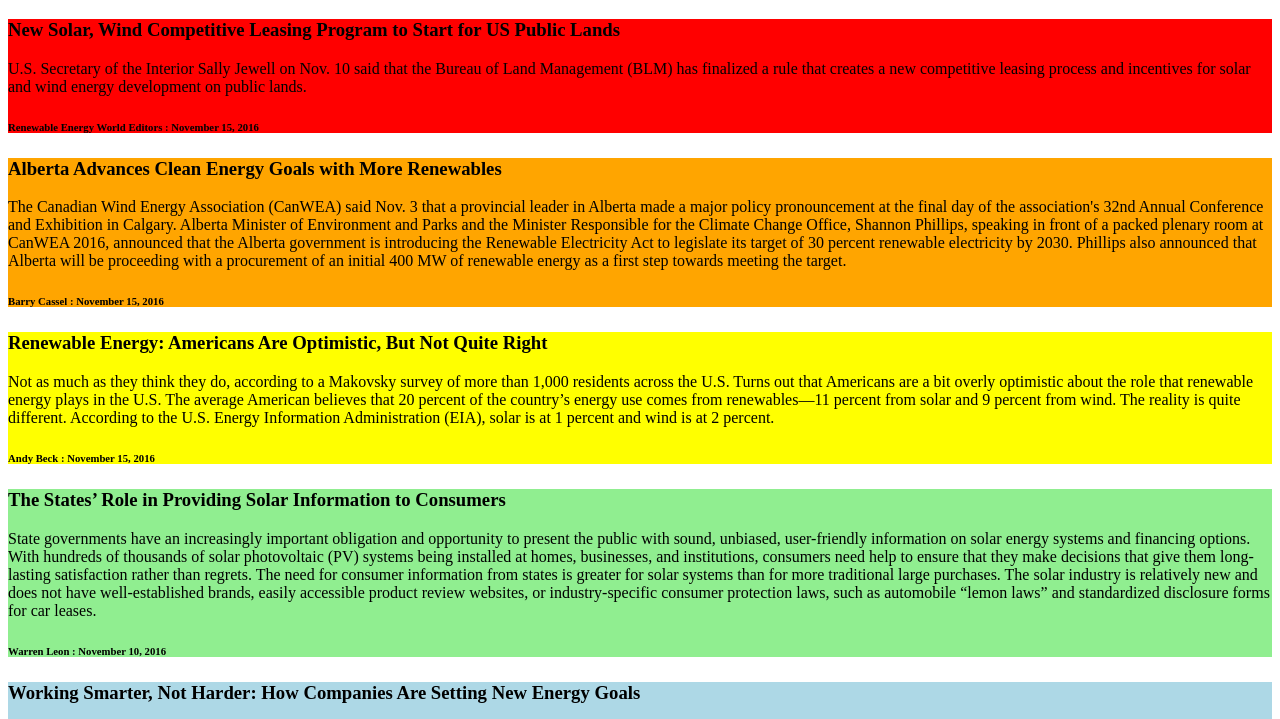
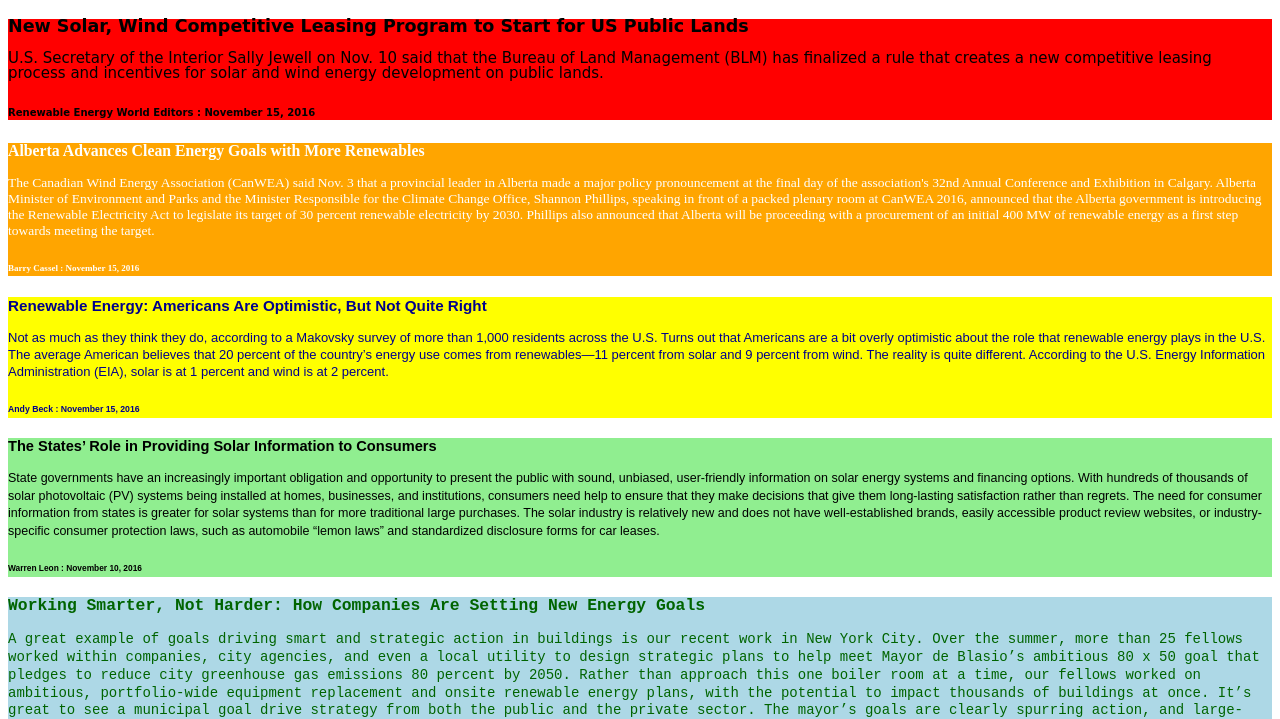
Before and after one commit to lukewalt/blogpage, a plain HTML site: page index.html in a window 1280 px wide. Shown: the part 61-780 px from the top of the page. Drawn offline with Linux system fonts and the light colour scheme.

Commit message:
added line-height and font color

```diff
--- a/articles.css
+++ b/articles.css
@@ -8,10 +8,10 @@ section {
 
 #artc-1 {
   background-color: red;
-  font-family: ;
-  font-size: ;
-  color: ;
-  line-height: ;
+  font-family: cursive;;
+  font-size: 15px;
+  color: black;
+  line-height: 15px;
   padding: ;
   border: ;
   border-radius: ;
@@ -19,10 +19,10 @@ section {
 
 #artc-2 {
   background-color: orange;
-  font-family: ;
-  font-size: ;
-  color: ;
-  line-height: ;
+  font-family: serif;;
+  font-size: 13.5px;
+  color: white;
+  line-height: 16px;
   padding: ;
   border: ;
   border-radius: ;
@@ -30,10 +30,10 @@ section {
 
 #artc-3 {
   background-color: yellow;
-  font-family: ;
-  font-size: ;
-  color: ;
-  line-height: ;
+  font-family: sans-serif;;
+  font-size: 13px;
+  color: darkblue;
+  line-height: 17px;
   padding: ;
   border: ;
   border-radius: ;
@@ -41,21 +41,21 @@ section {
 
 #artc-4 {
   background-color: lightgreen;
-  font-family: ;
-  font-size: ;
+  font-family: fantasy;
+  font-size: 12.5px;
   color: ;
-  line-height: ;
-  padding: ;
+  line-height: 17.5px;
+  padding: orange;
   border: ;
   border-radius: ;
 }
 
 #artc-5 {
   background-color: lightblue;
-  font-family: ;
-  font-size: ;
-  color: ;
-  line-height: ;
+  font-family: monospace;
+  font-size: 14px;
+  color: darkgreen;
+  line-height: 17.9px;
   padding: ;
   border: ;
   border-radius: ;
```
